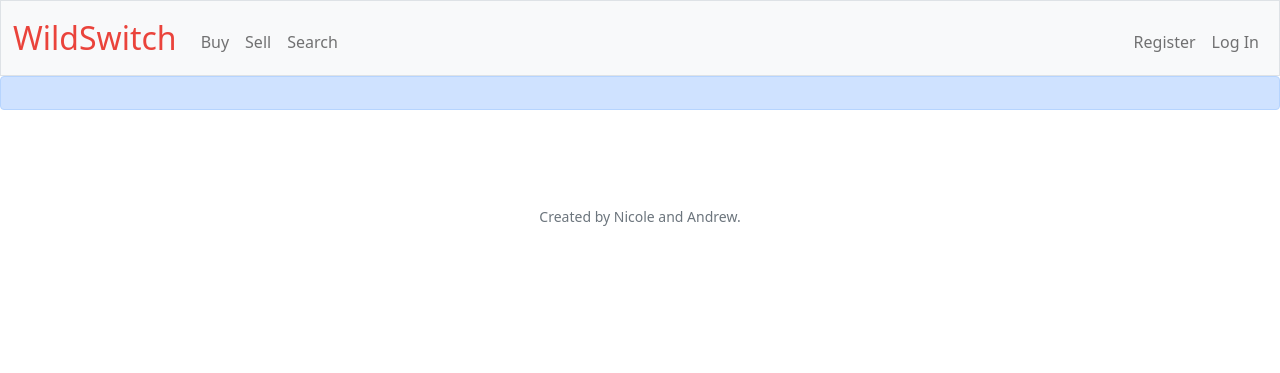
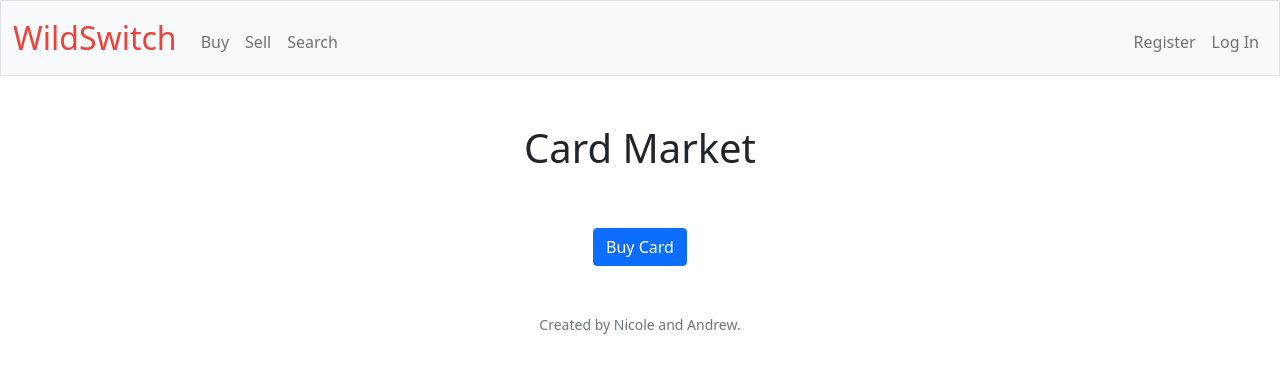
Before and after one commit to snpierce/wildswitch, a Flask app: page /buy in a window 1280 px wide. Shown: the top 373 px of the page. Run offline with Flask 2, Linux system fonts and the light colour scheme; the visitor is signed in with stand-in values (Sample User, id 1); data that the repository does not hold is empty.

Commit message:
market checkpoint

```diff
--- a/app.py
+++ b/app.py
@@ -27,9 +27,12 @@ app.config["SESSION_PERMANENT"] = False
 app.config["SESSION_TYPE"] = "filesystem"
 Session(app)
 
+# opens connection to database
 con = sqlite3.connect("wildswitch.sqlite", check_same_thread=False)
 cur = con.cursor()
 
+# create array to hold the market's current cards on sale
+players = []
 
 @app.after_request
 def after_request(response):
@@ -40,17 +43,18 @@ def after_request(response):
     return response
 
 
-@app.route("/buy")
+@app.route("/buy", methods=["GET", "POST"])
 @login_required
 def buy():
     if request.method == "POST":
          cur.execute("SELECT cash FROM Users WHERE username = ?", (session["user_id"],))
-         cash = int(cur.fetchone())
+         cash = int(cur.fetchone()[0])
+
+         player = request.form.get("player")
+         return apology(player)
 
     else:
-        cur.execute("SELECT playerID FROM People ORDER BY RANDOM() LIMIT 5")
-        players = list(cur.fetchall())
-
+        global players
         return render_template("buy.html", players=players)
 
 
@@ -130,7 +134,11 @@ def login():
             return apology("invalid username and/or password", 403)
 
         # Remember which user has logged in
-        session["user_id"] = rows[0][0]
+        session["user_id"] = rows[0][1]
+
+        cur.execute("SELECT * FROM People WHERE status = '0' ORDER BY RANDOM() LIMIT 8")
+        global players
+        players = list(cur.fetchall())
 
         # Redirect user to home page
         return redirect("/")
@@ -182,7 +190,7 @@ def register():
         hash = generate_password_hash(request.form.get("password"), method='pbkdf2:sha256', salt_length=8)
 
         # if passes all the checks, add username+hash to users table
-        cur.execute("INSERT INTO Users (username, password, cash) VALUES (?, ?, 0.00)", (request.form.get("username"), hash,))
+        cur.execute("INSERT INTO Users (username, password, cash) VALUES (?, ?, 50.00)", (request.form.get("username"), hash,))
         con.commit()
 
         # return users info for now registered user by searching for username
@@ -190,7 +198,7 @@ def register():
         rows = list(cur.fetchall())
 
         # log user into session by id
-        session["user_id"] = rows[0]
+        session["user_id"] = rows[0][1]
 
         # redirect user to home page
         return redirect("/")
--- a/helpers.py
+++ b/helpers.py
@@ -3,6 +3,7 @@ import requests
 import urllib.parse
 import sqlite3
 
+from datetime import date
 from flask import redirect, render_template, request, session
 from functools import wraps
 
@@ -45,6 +46,7 @@ def generate_user(username):
 
     return render_template("user.html", players=players)
 
-def usd(value):
+def usd(amount):
     """Format value as USD."""
+    value = float(amount)
     return f"${value:,.2f}"
--- a/static/styles.css
+++ b/static/styles.css
@@ -23,6 +23,6 @@ nav .navbar-brand .green
 }
 
 card {
-    margin-left: 15px;
-    margin-right: 15px;
+    margin-left: 20px;
+    margin-right: 20px;
 }
--- a/templates/buy.html
+++ b/templates/buy.html
@@ -1,27 +1,28 @@
 {% extends "layout.html" %}
 
 {% block title %}
-    Search
+    Market
 {% endblock %}
 
 {% block main %}
+<h1>Card Market</h1><br><br>
+<form action="/buy" method="post">
 <div class="row">
 {% for player in players %}
-    <div class="card bg-light mb-3" style="max-width: 18rem;">
-        <div class="card-header">{{ player[0][0] }}</div>
+    <div class="card bg-light mb-3" style="max-width: 18rem; margin: 20px;">
+        <div name="player" class="card-header">{{ player[0] }}</div>
         <div class="card-body">
-        <h5 class="card-title">{{ player[0][1] }}</h5>
-        <p class="card-text"> Weight: {{ player[0][2] }}</p>
-        <p class="card-text"> Height: {{ player[0][3] }}</p>
-        <p class="card-text"> Bats: {{ player[0][4] }}</p>
-        <p class="card-text"> Throws: {{ player[0][5] }}</p>
-        <p class="card-text"> Card Value: {{ player[0][8] | usd }} </p>
-        <form action="/buy" method="post">
-            <button class="btn btn-primary" type="submit" value="">Buy Card</button>
-        </form>
+        <h5 class="card-title">{{ player[1] }}</h5>
+        <p class="card-text"> Weight: {{ player[2] }}</p>
+        <p class="card-text"> Height: {{ player[3] }}</p>
+        <p class="card-text"> Bats: {{ player[4] }}</p>
+        <p class="card-text"> Throws: {{ player[5] }}</p>
+        <p class="card-text"> Card Value: {{ player[8] | usd }} </p>
+        <p class="card-text"> Discount Cost: {{ (player[8]*0.80) | usd }} </p>
         </div>
     </div>
-  <br>
+</form>
   {% endfor %}
 </div>
+<button class="btn btn-primary" type="submit" >Buy Card</button>
 {% endblock %}
--- a/templates/layout.html
+++ b/templates/layout.html
@@ -44,14 +44,6 @@
             </div>
         </nav>
 
-
-            <header>
-                <div class="alert alert-primary mb-0 text-center" role="alert">
-
-                </div>
-            </header>
-
-
         <main class="container-fluid py-5 text-center">
             {% block main %}{% endblock %}
         </main>
--- a/templates/user.html
+++ b/templates/user.html
@@ -7,7 +7,7 @@
 {% block main %}
 <div class="row">
 {% for player in players %}
-    <div class="card bg-light mb-3" style="max-width: 18rem;">
+    <div class="card bg-light mb-3" style="max-width: 18rem; margin: 20px;">
         <div class="card-header">{{ player[0][0] }}</div>
         <div class="card-body">
         <h5 class="card-title">{{ player[0][1] }}</h5>
```
Also changed, not shown: templates/index.html (+0 -8 lines), 8 other files.
